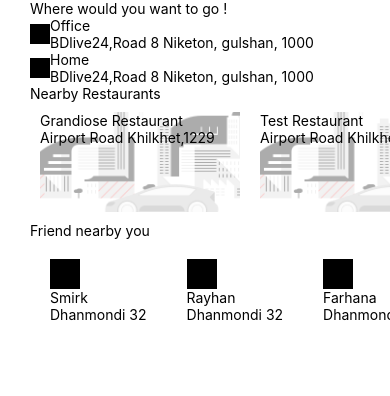
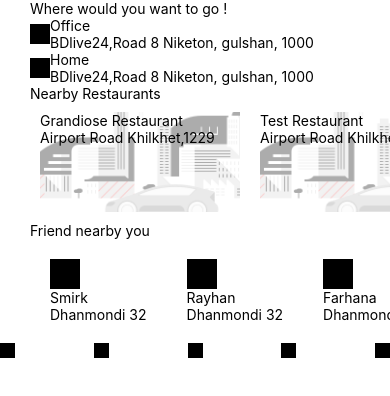
Before and after one commit to congkhanh197/PycoTraining, a React Native app: screen / in a window 390 px wide. Shown: the top 396 px of the page. Built offline with nearby package versions, Linux system fonts and the light colour scheme.

Commit message:
Add Tab Navigation to Discovery Screen

```diff
--- a/src/modules/Discovery/Discovery.screen.js
+++ b/src/modules/Discovery/Discovery.screen.js
@@ -120,6 +120,16 @@ export default class GenderScreen extends Component {
         </View>
     )
 
+    renderTabNavigator = ()=>(
+        <View style={{flexDirection:'row',justifyContent:'space-between'}}>
+            <View style={{width:15, height:15, backgroundColor:'black'}}/>
+            <View style={{width:15, height:15, backgroundColor:'black'}}/>
+            <View style={{width:15, height:15, backgroundColor:'black'}}/>
+            <View style={{width:15, height:15, backgroundColor:'black'}}/>
+            <View style={{width:15, height:15, backgroundColor:'black'}}/>
+        </View>
+    )
+
 
     render() {
         return (
@@ -130,6 +140,7 @@ export default class GenderScreen extends Component {
                     {this.renderNearByRestaurant()}
                     {this.renderNearByFriend()}
                 </View>
+                {this.renderTabNavigator()}
             </View>
 
         )
```
